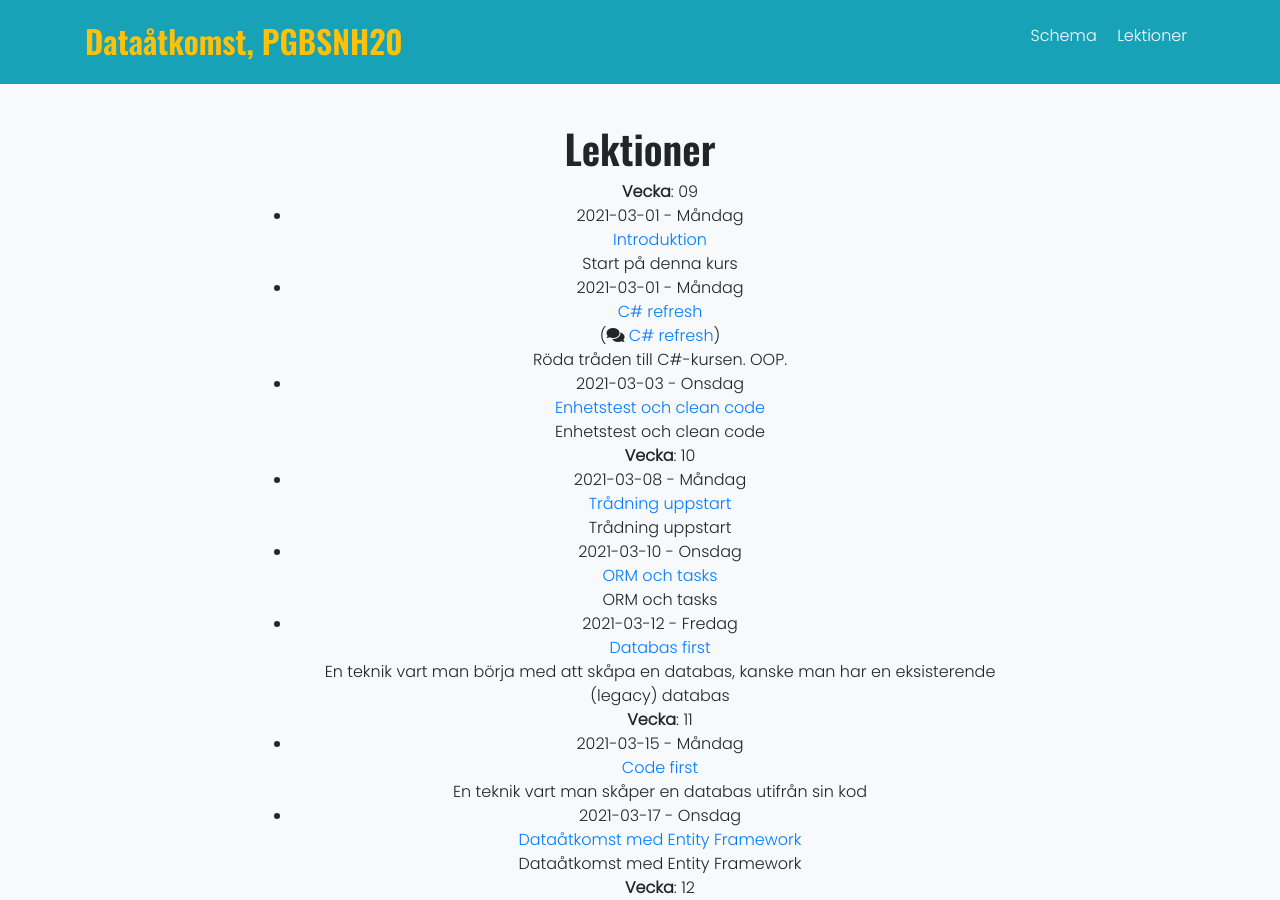
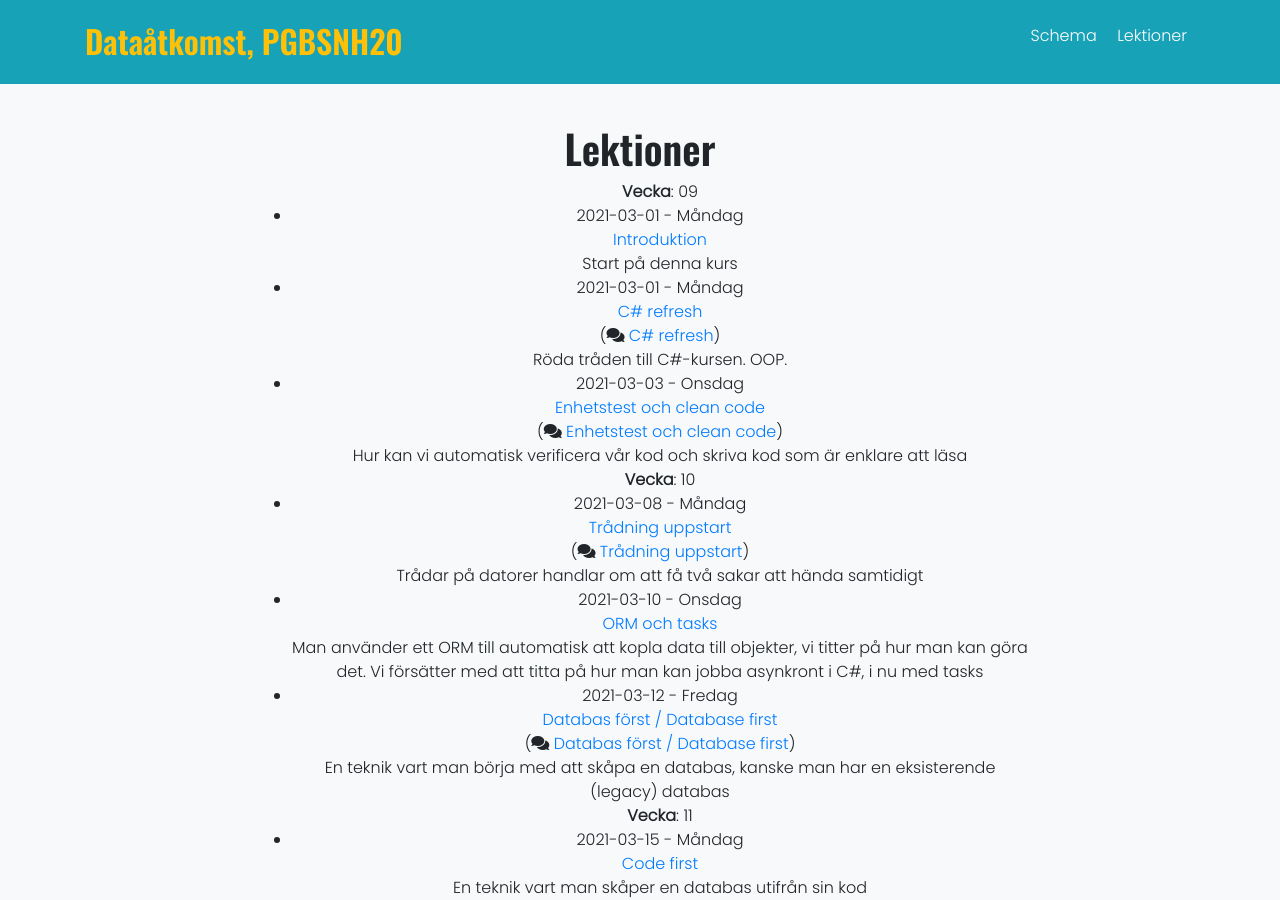
Before and after one commit to PGBSNH20/PGBSNH20-dataatkomst, a Jekyll site: the page built from lectures.md, in a window 1280 px wide and 900 px high. Built offline with Jekyll 4.4.1, drawn with Linux system fonts in a browser that asks for light colours.

Commit message:
Updates schedule with descriptions and discussions

```diff
--- a/_data/schedule.yml
+++ b/_data/schedule.yml
@@ -53,12 +53,13 @@ weeks:
     activities:
     - activity: lecture
       title: "Enhetstest och clean code"
-      titleEn: "Introduction"
+      titleEn: "Unit test and clean code"
       number: "L2"
       slug: lectures/cleancode
-      description: "Enhetstest och clean code"
+      description: "Hur kan vi automatisk verificera vår kod och skriva kod som är enklare att läsa"
       start-full: 20210303T083000
       end-full: 20210303T120000
+      discussion: https://github.com/PGBSNH20/PGBSNH20-dataatkomst/discussions/6
   - day: 2021-03-04
     weekday: "Torsdag"
     activities: null
@@ -73,12 +74,13 @@ weeks:
     activities:
     - activity: lecture
       title: "Trådning uppstart"
-      titleEn: "Introduction"
+      titleEn: "Getting started with threading"
       number: "L3"
       slug: lectures/threading
-      description: "Trådning uppstart"
+      description: "Trådar på datorer handlar om att få två sakar att hända samtidigt"
       start-full: 20210308T083000
       end-full: 20210308T093000
+      discussion: https://github.com/PGBSNH20/PGBSNH20-dataatkomst/discussions/8
   - day: 2021-03-09
     weekday: "Tisdag"
     activities: null
@@ -87,10 +89,10 @@ weeks:
     activities:
     - activity: lecture
       title: "ORM och tasks"
-      titleEn: "Introduction"
+      titleEn: "ORM and tasks"
       number: "L4"
       slug: lectures/ormtask
-      description: "ORM och tasks"
+      description: "Man använder ett ORM till automatisk att kopla data till objekter, vi titter på hur man kan göra det. Vi försätter med att titta på hur man kan jobba asynkront i C#, i nu med tasks"
       start-full: 20210310T083000
       end-full: 20210310T093000
   - day: 2021-03-11
@@ -100,13 +102,14 @@ weeks:
     weekday: "Fredag"
     activities:
     - activity: lecture
-      title: "Databas first"
-      titleEn: "Introduction"
+      title: "Databas först / Database first"
+      titleEn: "Database first"
       number: "L5"
       slug: lectures/databasefirst
       description: "En teknik vart man börja med att skåpa en databas, kanske man har en eksisterende (legacy) databas"
       start-full: 20210312T083000
       end-full: 20210312T093000
+      discussion: https://github.com/PGBSNH20/PGBSNH20-dataatkomst/discussions/10
 - week: 11
   year: 2021
   days:
```
